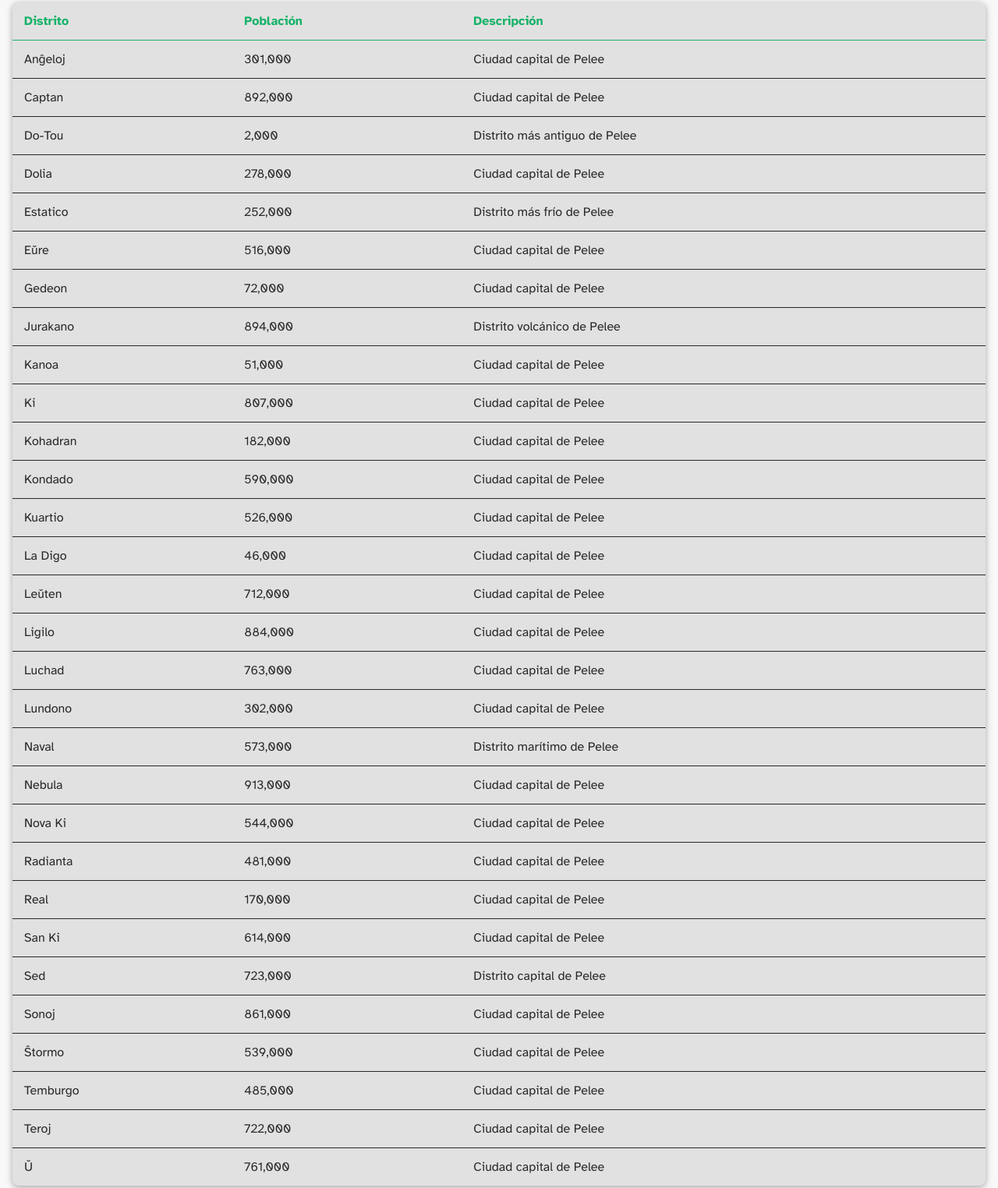
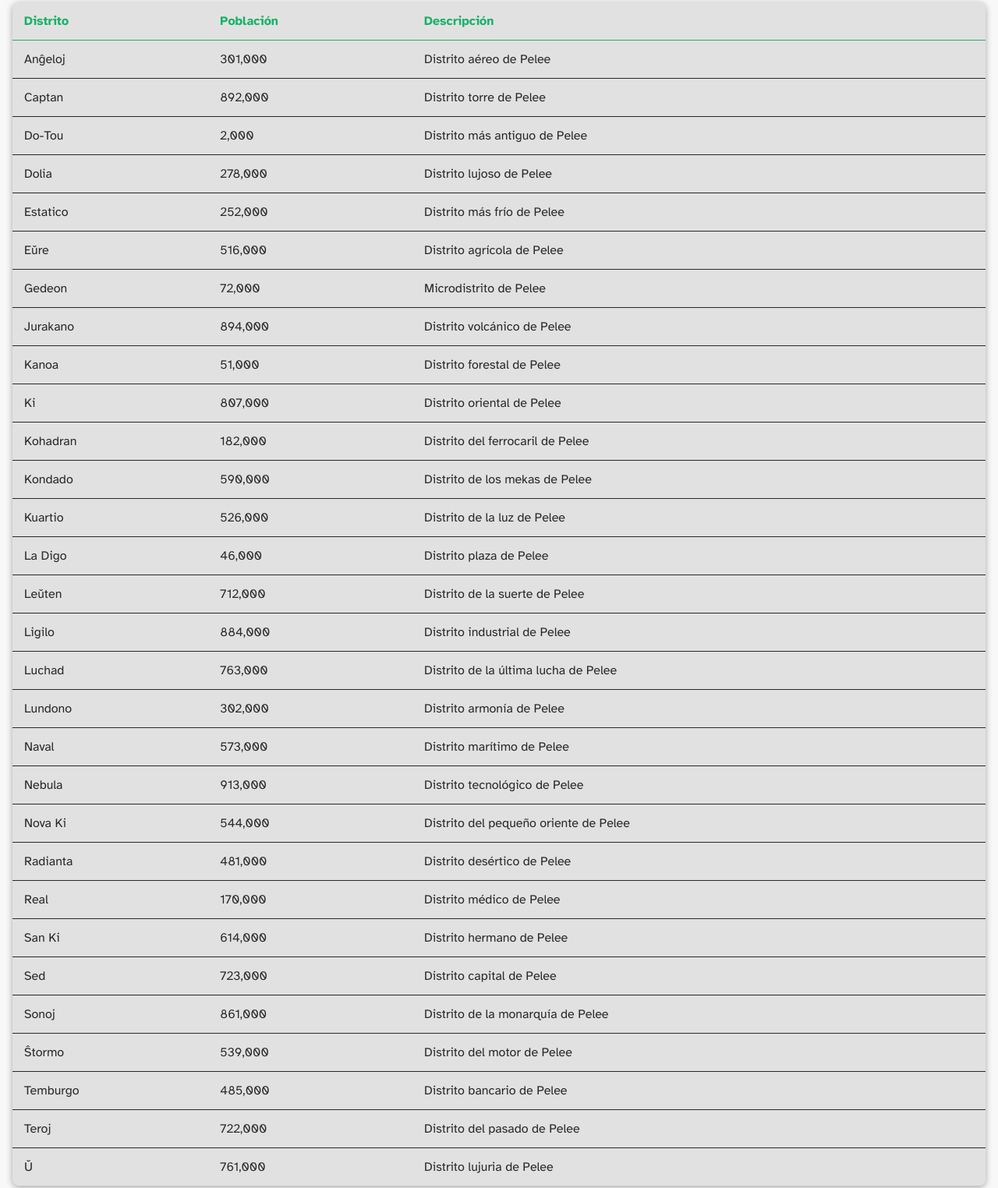
Before and after one commit to SlenderManTerror/experimento, an Astro site: page /distritos in a window 1280 px wide. Shown: the part 1049-2573 px from the top of the page at 78% size. Built offline with nearby package versions, Linux system fonts and the light colour scheme; Astro itself is replaced by a stand-in of ours.

Commit message:
Lista de distritos
Cambié las descripciones de todos los distritos a los correspondientes.

```diff
--- a/src/components/table.astro
+++ b/src/components/table.astro
@@ -52,27 +52,27 @@ const distritosData = [
             <tr class="distrito-row" data-distrito="Captan" data-poblacion="892000">
                 <td>Captan</td>
                 <td>892,000</td>
-                <td>Ciudad capital de Pelee</td>
+                <td>Distrito torre de Pelee</td>
             </tr>
             <tr class="distrito-row" data-distrito="Sonoj" data-poblacion="861000">
                 <td>Sonoj</td>
                 <td>861,000</td>
-                <td>Ciudad capital de Pelee</td>
+                <td>Distrito de la monarquía de Pelee</td>
             </tr>
             <tr class="distrito-row" data-distrito="Luchad" data-poblacion="763000">
                 <td>Luchad</td>
                 <td>763,000</td>
-                <td>Ciudad capital de Pelee</td>
+                <td>Distrito de la última lucha de Pelee</td>
             </tr>
             <tr class="distrito-row" data-distrito="Teroj" data-poblacion="722000">
                 <td>Teroj</td>
                 <td>722,000</td>
-                <td>Ciudad capital de Pelee</td>
+                <td>Distrito del pasado de Pelee</td>
             </tr>
             <tr class="distrito-row" data-distrito="Radianta" data-poblacion="481000">
                 <td>Radianta</td>
                 <td>481,000</td>
-                <td>Ciudad capital de Pelee</td>
+                <td>Distrito desértico de Pelee</td>
             </tr>
             <tr class="distrito-row" data-distrito="Naval" data-poblacion="573000">
                 <td>Naval</td>
@@ -82,22 +82,22 @@ const distritosData = [
             <tr class="distrito-row" data-distrito="Eŭre" data-poblacion="516000">
                 <td>Eŭre</td>
                 <td>516,000</td>
-                <td>Ciudad capital de Pelee</td>
+                <td>Distrito agrícola de Pelee</td>
             </tr>
             <tr class="distrito-row" data-distrito="Ki" data-poblacion="807000">
                 <td>Ki</td>
                 <td>807,000</td>
-                <td>Ciudad capital de Pelee</td>
+                <td>Distrito oriental de Pelee</td>
             </tr>
             <tr class="distrito-row" data-distrito="Kondado" data-poblacion="590000">
                 <td>Kondado</td>
                 <td>590,000</td>
-                <td>Ciudad capital de Pelee</td>
+                <td>Distrito de los mekas de Pelee</td>
             </tr>
             <tr class="distrito-row" data-distrito="Lundono" data-poblacion="302000">
                 <td>Lundono</td>
                 <td>302,000</td>
-                <td>Ciudad capital de Pelee</td>
+                <td>Distrito armonía de Pelee</td>
             </tr>
             <tr class="distrito-row" data-distrito="Estatico" data-poblacion="252000">
                 <td>Estatico</td>
@@ -107,7 +107,7 @@ const distritosData = [
             <tr class="distrito-row" data-distrito="Real" data-poblacion="170000">
                 <td>Real</td>
                 <td>170,000</td>
-                <td>Ciudad capital de Pelee</td>
+                <td>Distrito médico de Pelee</td>
             </tr>
             <tr class="distrito-row" data-distrito="Jurakano" data-poblacion="894000">
                 <td>Jurakano</td>
@@ -117,72 +117,72 @@ const distritosData = [
             <tr class="distrito-row" data-distrito="Nebula" data-poblacion="913000">
                 <td>Nebula</td>
                 <td>913,000</td>
-                <td>Ciudad capital de Pelee</td>
+                <td>Distrito tecnológico de Pelee</td>
             </tr>
             <tr class="distrito-row" data-distrito="Ŭ" data-poblacion="761000">
                 <td>Ŭ</td>
                 <td>761,000</td>
-                <td>Ciudad capital de Pelee</td>
+                <td>Distrito lujuria de Pelee</td>
             </tr>
             <tr class="distrito-row" data-distrito="Kuartio" data-poblacion="526000">
                 <td>Kuartio</td>
                 <td>526,000</td>
-                <td>Ciudad capital de Pelee</td>
+                <td>Distrito de la luz de Pelee</td>
             </tr>
             <tr class="distrito-row" data-distrito="Kohadran" data-poblacion="182000">
                 <td>Kohadran</td>
                 <td>182,000</td>
-                <td>Ciudad capital de Pelee</td>
+                <td>Distrito del ferrocaril de Pelee</td>
             </tr>
             <tr class="distrito-row" data-distrito="Kanoa" data-poblacion="51000">
                 <td>Kanoa</td>
                 <td>51,000</td>
-                <td>Ciudad capital de Pelee</td>
+                <td>Distrito forestal de Pelee</td>
             </tr>
             <tr class="distrito-row" data-distrito="Dolia" data-poblacion="278000">
                 <td>Dolia</td>
                 <td>278,000</td>
-                <td>Ciudad capital de Pelee</td>
+                <td>Distrito lujoso de Pelee</td>
             </tr>
             <tr class="distrito-row" data-distrito="Leŭten" data-poblacion="712000">
                 <td>Leŭten</td>
                 <td>712,000</td>
-                <td>Ciudad capital de Pelee</td>
+                <td>Distrito de la suerte de Pelee</td>
             </tr>
             <tr class="distrito-row" data-distrito="Ŝtormo" data-poblacion="539000">
                 <td>Ŝtormo</td>
                 <td>539,000</td>
-                <td>Ciudad capital de Pelee</td>
+                <td>Distrito del motor de Pelee</td>
             </tr>
             <tr class="distrito-row" data-distrito="Nova Ki" data-poblacion="544000">
                 <td>Nova Ki</td>
                 <td>544,000</td>
-                <td>Ciudad capital de Pelee</td>
+                <td>Distrito del pequeño oriente de Pelee</td>
             </tr>
             <tr class="distrito-row" data-distrito="Temburgo" data-poblacion="485000">
                 <td>Temburgo</td>
                 <td>485,000</td>
-                <td>Ciudad capital de Pelee</td>
+                <td>Distrito bancario de Pelee</td>
             </tr>
             <tr class="distrito-row" data-distrito="Gedeon" data-poblacion="72000">
                 <td>Gedeon</td>
                 <td>72,000</td>
-                <td>Ciudad capital de Pelee</td>
+                <td>Microdistrito de Pelee</td>
             </tr>
             <tr class="distrito-row" data-distrito="San Ki" data-poblacion="614000">
                 <td>San Ki</td>
                 <td>614,000</td>
-                <td>Ciudad capital de Pelee</td>
+                <td>Distrito hermano de Pelee</td>
             </tr>
             <tr class="distrito-row" data-distrito="Ligilo" data-poblacion="884000">
                 <td>Ligilo</td>
                 <td>884,000</td>
-                <td>Ciudad capital de Pelee</td>
+                <td>Distrito industrial de Pelee</td>
             </tr>
             <tr class="distrito-row" data-distrito="Anĝeloj" data-poblacion="301000">
                 <td>Anĝeloj</td>
                 <td>301,000</td>
-                <td>Ciudad capital de Pelee</td>
+                <td>Distrito aéreo de Pelee</td>
             </tr>
             <tr class="distrito-row" data-distrito="Do-Tou" data-poblacion="2000">
                 <td>Do-Tou</td>
@@ -192,7 +192,7 @@ const distritosData = [
             <tr class="distrito-row" data-distrito="La Digo" data-poblacion="46000">
                 <td>La Digo</td>
                 <td>46,000</td>
-                <td>Ciudad capital de Pelee</td>
+                <td>Distrito plaza de Pelee</td>
             </tr>
         </tbody>
     </table>
```
Also changed, not shown: 1 other file.
